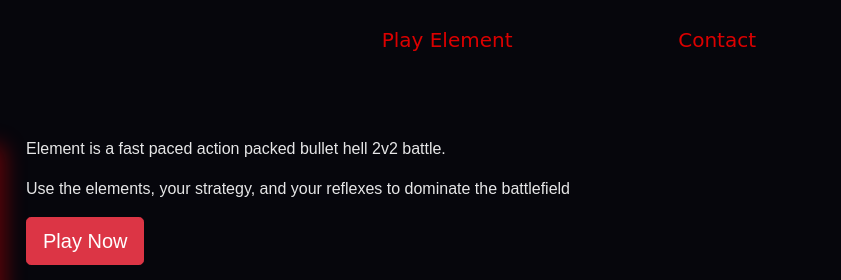
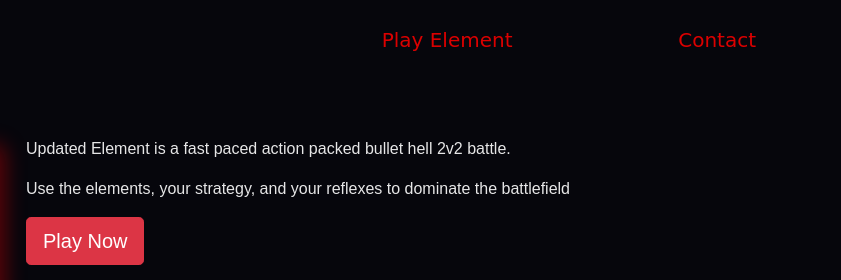
Before and after one commit to pxgraham/Element-Battle-Arena, a plain HTML site: page public/pages/index.html in a window 1280 px wide. Shown: the top 280 px of the page, 439-1280 px from the left. Drawn offline with nearby package versions, Linux system fonts and the light colour scheme; a web font is replaced by a local one.

Commit message:
test update

```diff
--- a/public/pages/index.html
+++ b/public/pages/index.html
@@ -54,7 +54,7 @@
                         <img class="img-thumbnail content-img" style="margin: 0px; padding: 0px;" src="https://videohive.img.customer.envatousercontent.com/files/260816540/1920x1080.jpg?auto=compress%2Cformat&fit=crop&crop=top&max-h=8000&max-w=590&s=3e06f7453405b68adcd7cab972c67abd" alt="Play Element" />
                     </div>
                     <div class="col-sm-8">
-                        <p style="margin-top: 17px;" class="content-info">Element is a fast paced action packed bullet hell 2v2 battle.</p>
+                        <p style="margin-top: 17px;" class="content-info">Updated Element is a fast paced action packed bullet hell 2v2 battle.</p>
                         <p class="content-info">Use the elements, your strategy, and your reflexes to dominate the battlefield</p>
                         <a href="/element" class="btn btn-danger btn-lg">Play Now</a>
                     </div>
```
